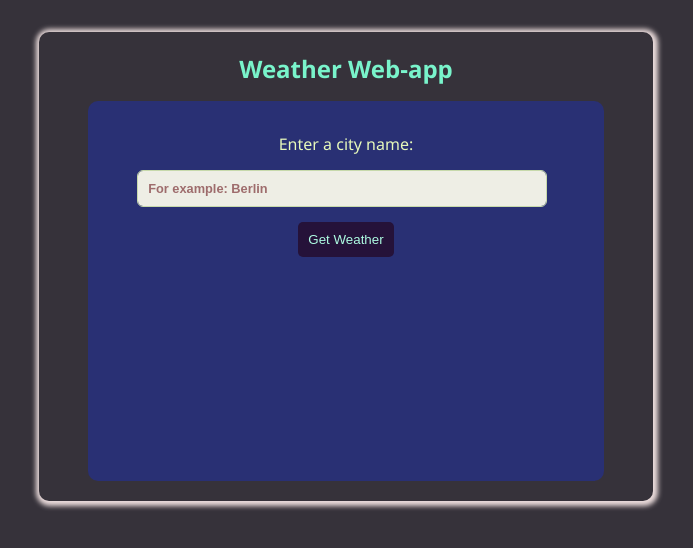
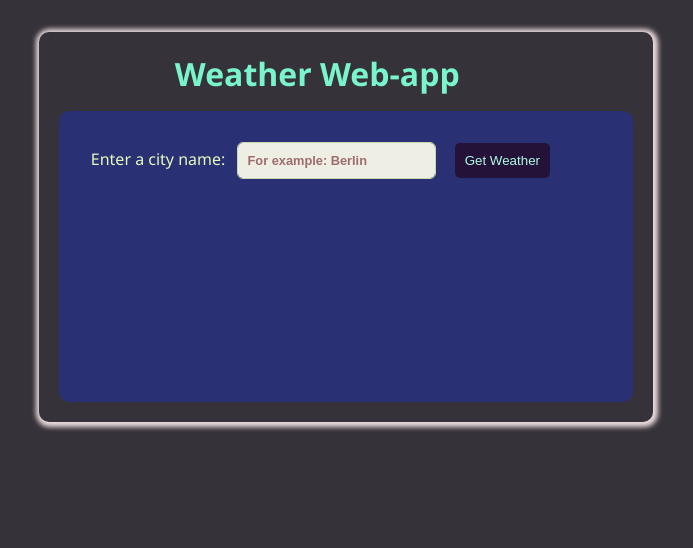
Before and after one commit to salimov333/weather-web-app, a website: page src/index.html in a window 1536 px wide. Shown: the whole page, without its empty margins (422-1115 px from the left). Drawn offline with nearby package versions, Linux system fonts and the light colour scheme.

Commit message:
responsive-mobile & desktop

```diff
--- a/src/styles/style.css
+++ b/src/styles/style.css
@@ -34,7 +34,8 @@ body {
     padding: 2rem;
     color: rgb(231, 249, 187);
 }
-.weather form>div{
+
+.weather form>div {
     width: 90%;
     min-height: 5rem;
 }
@@ -59,17 +60,20 @@ body {
     margin: 0 1rem 0 .5rem;
     background-color: rgb(238, 238, 229);
 }
-#img{
+
+#img {
     box-shadow: 2px 2px 10px rgb(239, 234, 234);
     border-radius: 50%;
     width: 50px;
 }
+
 #city::placeholder {
     font-size: 0.8rem;
     font-weight: bold;
     color: rgb(158, 108, 108);
 }
-#city:focus{
+
+#city:focus {
     outline: 1px solid rgb(199, 217, 171);
 }
 
@@ -79,9 +83,30 @@ body {
     outline: none;
     border: none;
 }
-#result{
+
+#result {
     margin: auto;
     font-size: 1.2rem;
     text-shadow: rgb(154, 163, 197) 1px 1px 20px;
     line-height: 1.4;
 }
+
+@media screen and (min-width:1400px) {
+    .weather h1 {
+        font-size: 2rem;
+    }
+
+    .weather, .weather>form {
+        width: 100%;
+        display: block;
+    }
+
+    #city {
+        width: auto;
+    }
+    .weather form>div {
+        margin-top: 2rem;
+        width: 100%;
+        min-height: 5rem;
+    }
+}
```
